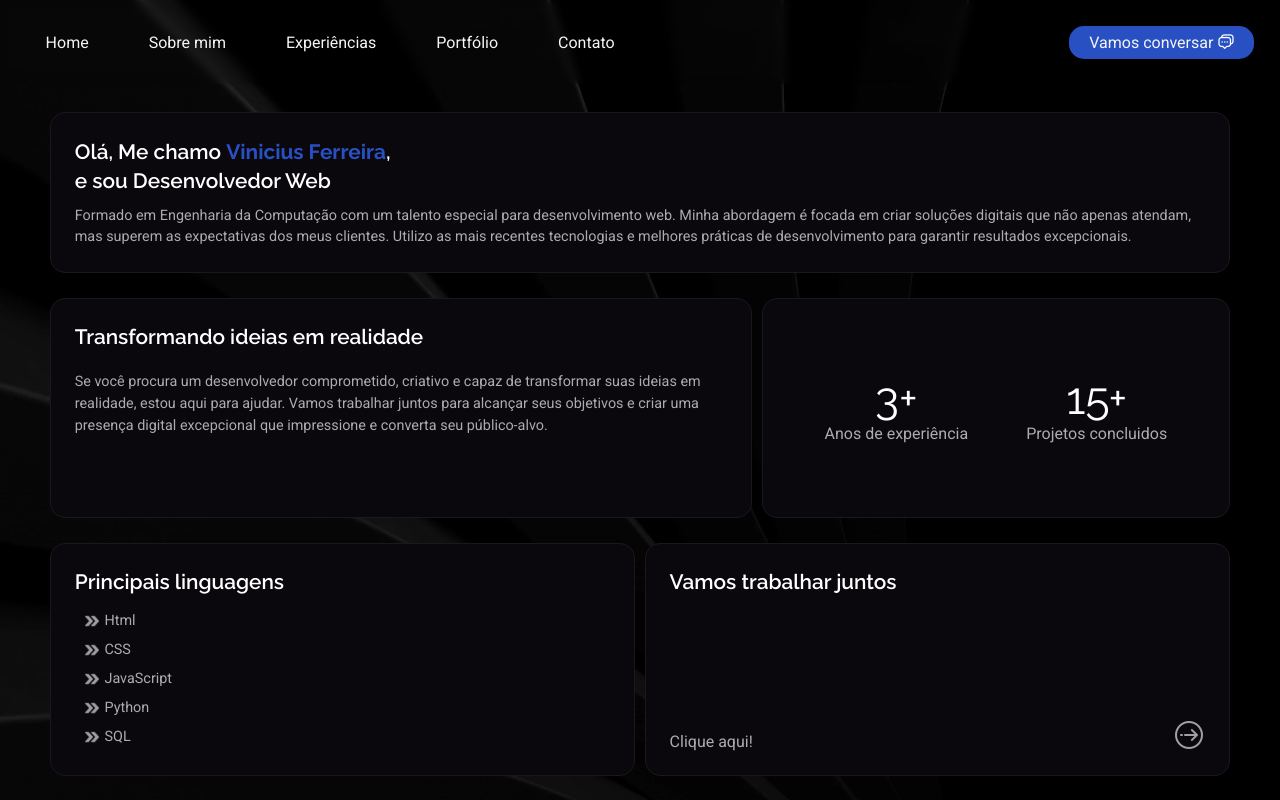
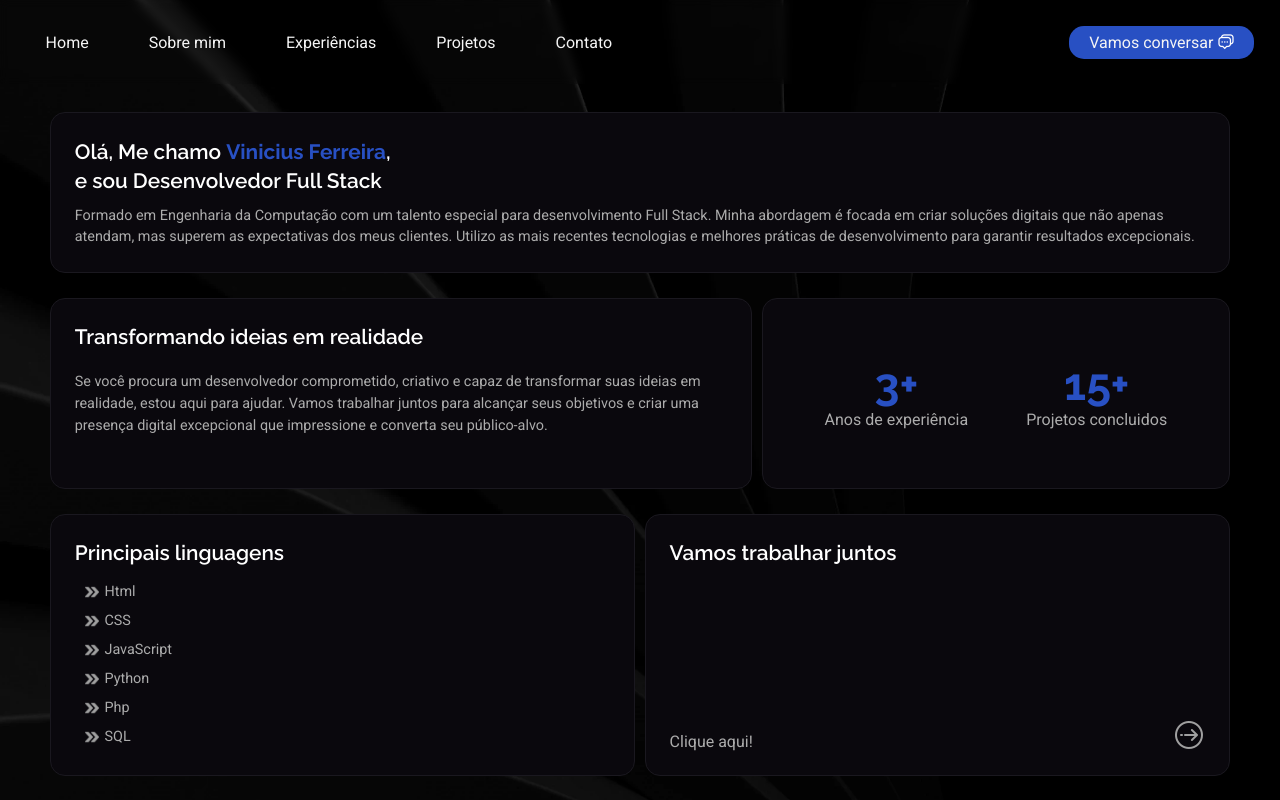
Before and after one commit to ViniciusBfm/Meu_Curriculo, a Flask app: page /sobremim in a window 1280 px wide. Run offline with Flask 3, Linux system fonts and the light colour scheme.

Commit message:
Atualização de infos

```diff
--- a/static/css/index.css
+++ b/static/css/index.css
@@ -704,9 +704,9 @@ main h3 {
 .vitrine-box {
   width: 48%;
   height: 50vh;
-  min-height: 300px;
-  max-width: 500px;
-  max-height: 380px;
+  min-height: 320px;
+  max-width: 700px;
+  max-height: 400px;
   position: relative;
   border-radius: var(--border--radius--padrao);
   overflow-y: hidden;
@@ -727,7 +727,7 @@ main h3 {
   border-radius: var(--border--radius--padrao);
 }
 .vitrine h5 {
-  font-size: 1rem;
+  font-size: 1.2rem;
   font-weight: 500;
   letter-spacing: 1px;
 }
@@ -772,7 +772,7 @@ main h3 {
   align-items: center;
   justify-content: center;
 }
-
+.
 .contato-titulo {
   width: 100%;
   padding: 2%;
--- a/templates/about-me.html
+++ b/templates/about-me.html
@@ -15,8 +15,8 @@
     {% block content %}
     <main class="sobremim">
         <div class="apresentacao-quemsou">
-            <h3>Olá, Me chamo <span style="color: #2850c3; font-weight: 700;">Vinicius Ferreira</span>, <br> e sou Desenvolvedor Web</h3>
-            <p>Formado em Engenharia da Computação com um talento especial para desenvolvimento web. Minha abordagem é focada em criar soluções digitais que não apenas atendam, mas superem as expectativas dos meus clientes. Utilizo as mais recentes tecnologias e melhores práticas de desenvolvimento para garantir resultados excepcionais.</p>
+            <h3>Olá, Me chamo <span style="color: #2850c3; font-weight: 700;">Vinicius Ferreira</span>, <br> e sou Desenvolvedor Full Stack</h3>
+            <p>Formado em Engenharia da Computação com um talento especial para desenvolvimento Full Stack. Minha abordagem é focada em criar soluções digitais que não apenas atendam, mas superem as expectativas dos meus clientes. Utilizo as mais recentes tecnologias e melhores práticas de desenvolvimento para garantir resultados excepcionais.</p>
         </div>
         <div class="apresentacao-publicoalvo">
             <div class="mensagem-publicoalvo">
@@ -27,11 +27,11 @@
             </div>
             <div class="publico-alvo-infos">
                 <div class="publico-alvo-infos-box">
-                    <div class="anos">3+</div>
+                    <div style="color: #2850c3; font-weight: bold" class="anos">3+</div>
                     <div class="texto">Anos de experiência</div>
                 </div>
                 <div class="publico-alvo-infos-box">
-                    <div class="anos">15+</div>
+                    <div style="color: #2850c3; font-weight: bold" class="anos">15+</div>
                     <div class="texto">Projetos concluidos</div>
                 </div>
             </div>
@@ -44,6 +44,7 @@
                     <li><img src="../static/image/arrow.png" alt="">CSS</li>
                     <li><img src="../static/image/arrow.png" alt="">JavaScript</li>
                     <li><img src="../static/image/arrow.png" alt="">Python</li>
+                    <li><img src="../static/image/arrow.png" alt="">Php</li>
                     <li><img src="../static/image/arrow.png" alt="">SQL</li>
                 </ul>
             </div>
--- a/templates/base.html
+++ b/templates/base.html
@@ -27,7 +27,7 @@
             </div>
             <div class="header-frases">
                 <h3>Profissão:</h3>
-                <h4>Desenvolvedor Web</h4>
+                <h4>Desenvolvedor Full Stack</h4>
             </div>
             <div class="header-frases">
                 <h3>Localização:</h3>
@@ -59,7 +59,7 @@
                 <li><a href="{{ url_for('pagina_inicial') }}">Home</a></li>
                 <li><a href="{{ url_for('sobremim') }}">Sobre mim</a></li>
                 <li><a href="{{ url_for('experiencias') }}">Experiências</a></li>
-                <li><a href="{{ url_for('portfolio') }}">Portfólio</a></li>
+                <li><a href="{{ url_for('portfolio') }}">Projetos</a></li>
                 <li><a href="{{ url_for('contato') }}">Contato</a></li>
             </ul>
             <img id="hamburger" class="menu-btn-mobile" src="../static/image/menu.png" alt="">
--- a/templates/contato.html
+++ b/templates/contato.html
@@ -32,7 +32,7 @@
             />
           </div>
           <div class="input-duplo-box">
-            <input placeholder="Email" type="email" name="email" id="" />
+            <input placeholder="E-mail" type="email" name="email" id="" />
             <input placeholder="Celular" type="tel" name="telefone" id="" />
           </div>
           <textarea
--- a/templates/home.html
+++ b/templates/home.html
@@ -18,7 +18,7 @@
             <div class="apresentacao">
                 <h1 onclick="animacao1()" id="nome-titulo">Oi, eu sou Vinicius Ferreira</h1>
                 <div class="line-titulo"></div>
-                <h2>Desenvolvedor Web</h2>
+                <h2>Desenvolvedor Full Stack</h2>
             </div>
             <div class="apresentacao-button">
                 <a class="btn fourth" href="{{ url_for('portfolio') }}">Meu Portfólio<img src="../static/image/portifolio.png" alt=""></a>
```
Also changed, not shown: static/image/img1.png, static/image/img2.png, static/image/img3.png, static/image/img4.png, static/image/img6.png, 4 other files.
